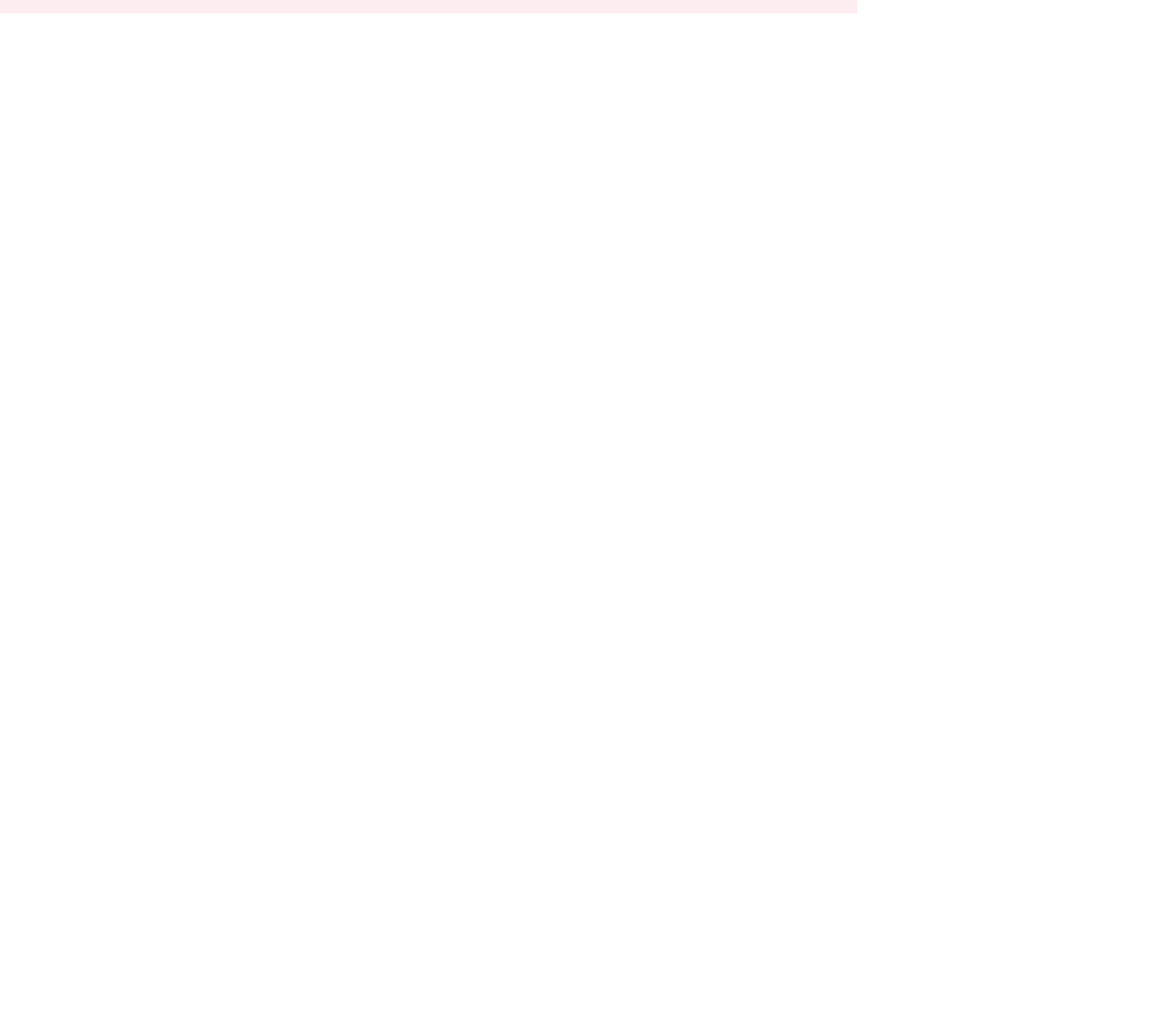
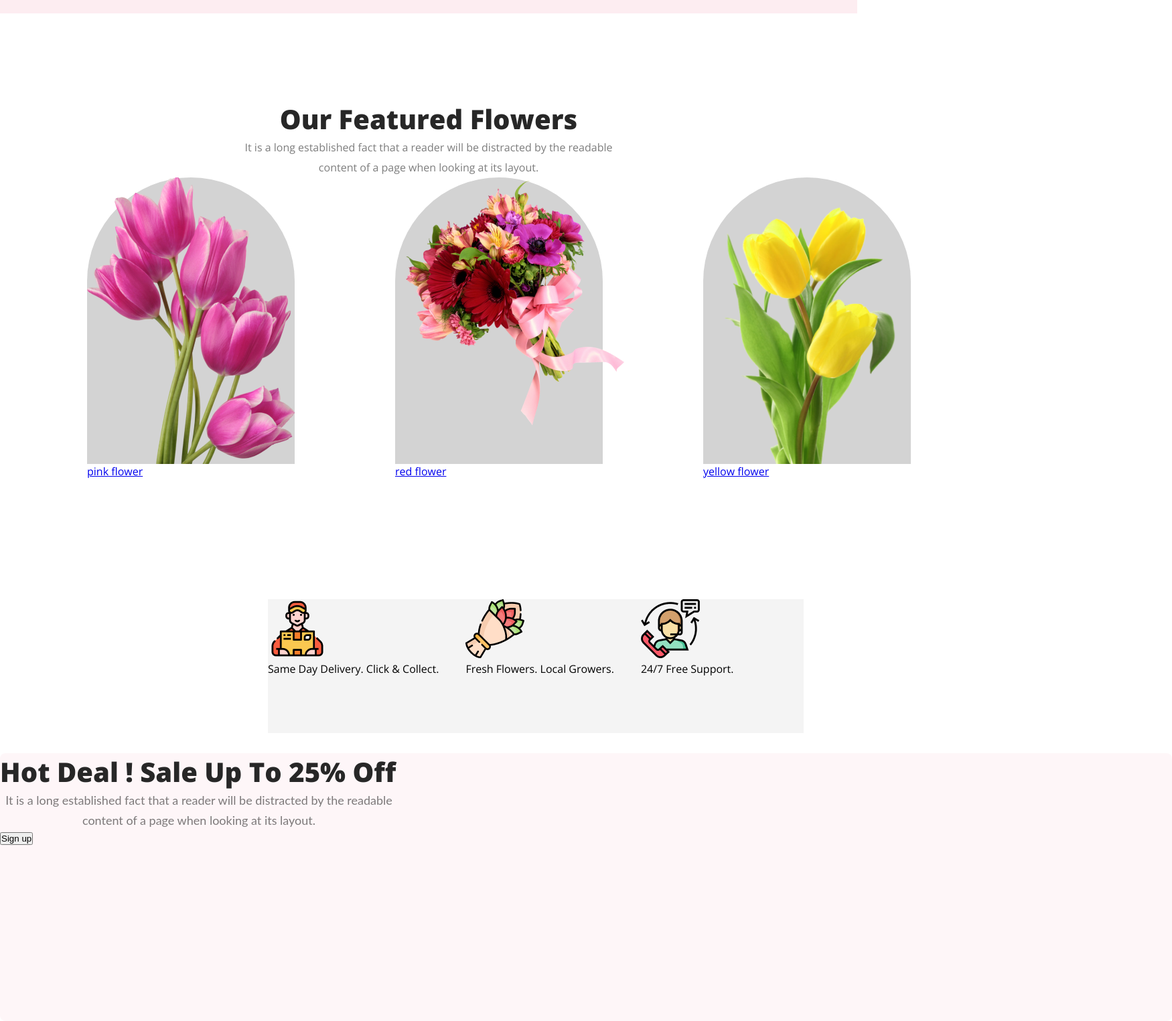
Before and after one commit to Mirazislam11/flower-shop-assignment, a plain HTML site: page index.html in a window 1280 px wide. Shown: the part 534-2059 px from the top of the page at 67% size, 1750 px wide, since content can reach past the window. Before the commit the page ends 800 px from the top, so only its background shows below. Drawn offline with nearby package versions, Linux system fonts and the light colour scheme.

Commit message:
flower features

```diff
--- a/index.html
+++ b/index.html
@@ -24,7 +24,71 @@
         <img class="Flower" src="Flower Asset/pngwing 10.png" alt="">
     </header>
     <main>
+        <section class="flower-Featured">
+            <div class="about">
+                <h4>Our Featured Flowers</h4>
+            <p>It is a long established fact that a reader will be distracted by the readable <br>content of a page when looking at its layout.</p>
+            </div>
+            <div class="flower-flower">
+                <div class="img_1">
+                    <div class="pink-flower">
+                        <img src="Flower Asset/pngwing 6.png" alt="">
+                    </div>
+                    <a class="text" href="#">pink flower</a>
+                </div>
 
+                <div class="img_2">
+                    <div class="red-flower">
+                        <img src="Flower Asset/pngwing 5.png" alt="">
+                    </div>
+                    <a href="#">red flower</a>
+                </div>
+
+                <div class="img_3">
+                    <div  class="yellow-flower">
+                        <img width="100%" height="100%" src="Flower Asset/pngwing 7.png" alt="">
+                    </div>
+                    <a href="#">yellow flower</a>
+                </div>
+
+            </div>
+        </section>
+        <section class="iconic-area">
+            <div class="icon_1">
+                <div class="day-delivary">
+                    <img src="Flower Asset/Group 57.png" alt="">
+                </div>
+                <p>
+                    Same Day Delivery. Click & Collect.
+                </p>
+            </div>
+
+            <div class="icon_2">
+                <div class="day-delivary">
+                    <img src="Flower Asset/Group 58.png" alt="">
+                </div>
+                <p>
+                    Fresh Flowers. Local Growers.
+                </p>
+            </div>
+
+            <div class="icon_3">
+                <div class="day-delivary">
+                    <img src="Flower Asset/Group 59.png" alt="">
+                </div>
+                <p>
+                    24/7 Free Support.
+                </p>
+            </div>
+
+        </section>
+        <section class="hot-deal">
+            <div class="deal-title">
+                <h3>Hot Deal ! Sale Up To 25% Off</h3>
+                <p>It is a long established fact that a reader will be distracted by the readable content of a page when looking at its layout.</p>
+                <button>Sign up</button>
+            </div>
+        </section>
     </main>
     <footer>
 
--- a/styles/style.css
+++ b/styles/style.css
@@ -43,13 +43,136 @@ body{
     display: flex;
     align-items: center;
 
+
 }
 .header .Flower{
     width: 400px;
     height: 500px;
     flex-shrink: 0;
+
+
 }
 .banner{
     padding: 30px 30px 30px 150px;
 
 }
+.flower-Featured{
+    padding: 130px;
+}
+.flower-Featured h4{
+    color: #272727;
+    text-align: center;
+    font-size: 40px;
+    font-weight: 800;
+}
+.flower-Featured p{
+    display: flex;
+    text-align: center;
+    flex-direction: column;
+    color: rgba(39, 39, 39, 0.60);
+    font-weight: 400;
+    line-height: 30px;
+
+}
+.flower-flower{
+    display: flex;
+    gap: 150px;
+
+}
+.flower-flower .img_1 .pink-flower{
+    width: 310px;
+    height: 428px;
+    flex-shrink: 0;
+    background: url(<path-to-image>), lightgray 50% / cover no-repeat;
+    border-radius: 200px 200px 0px 0px;
+}
+.flower-flower .img_2 .red-flower{
+    width: 310px;
+    height: 428px;
+    flex-shrink: 0;
+    background: url(<path-to-image>), lightgray 50% / cover no-repeat;
+    border-radius: 200px 200px 0px 0px;
+}
+.flower-flower .img_3 .yellow-flower{
+    width: 310px;
+    height: 428px;
+    flex-shrink: 0;
+    background: url(<path-to-image>), lightgray 50% / cover no-repeat;
+    border-radius: 200px 200px 0px 0px;
+    background-size: cover;
+}
+.flower-flower.img_1.text{
+    text-align: center;
+}
+.iconic-area{
+    display: flex;
+    margin: 50px 0px 30px 400px;
+    gap: 40px;
+    width: 800px;
+    height: 200px;
+    flex-shrink: 0;
+    background: rgba(39, 39, 39, 0.05);
+
+}
+.hot-deal{
+    width: 1750px;
+    height: 400px;
+    border-radius: 8px;
+    background: rgba(229, 84, 115, 0.05);
+}
+.hot-deal .deal-title{
+    margin: 30px 0 px 0px 200px;
+}
+.hot-deal .deal-title h3{
+    color: #272727;
+    font-size: 40px;
+    font-weight: 800;
+}
+.hot-deal .deal-title p{
+    display: flex;
+    width: 594px;
+    flex-direction: column;
+    flex-shrink: 0;
+    color: rgba(39, 39, 39, 0.60);
+    text-align: center;
+    font-family: Lato;
+    font-size: 18px;
+    font-style: normal;
+    font-weight: 400;
+    line-height: 30px;
+}
+/*.iconic-area .icon_1{
+    width: 44px;
+    height: 44px;
+}
+.iconic-area .icon_1 p{
+    color: rgba(39, 39, 39, 0.80);
+    text-align: center;
+    font-family: Lato;
+    font-size: 24px;
+    font-style: normal;
+    font-weight: 600;
+
+}
+.iconic-area .icon_2{
+    width: 44px;
+    height: 44px;
+}
+.iconic-area .icon_2 p{
+    color: rgba(39, 39, 39, 0.80);
+    text-align: center;
+    font-size: 24px;
+    font-weight: 600;
+    line-height: 35px;
+}
+.iconic-area .icon_3{
+    width: 44px;
+    height: 44px;
+}
+.iconic-area .icon_3 p{
+    color: rgba(39, 39, 39, 0.80);
+    text-align: center;
+    font-size: 24px;
+    font-weight: 600;
+    line-height: 35px;
+}
```
